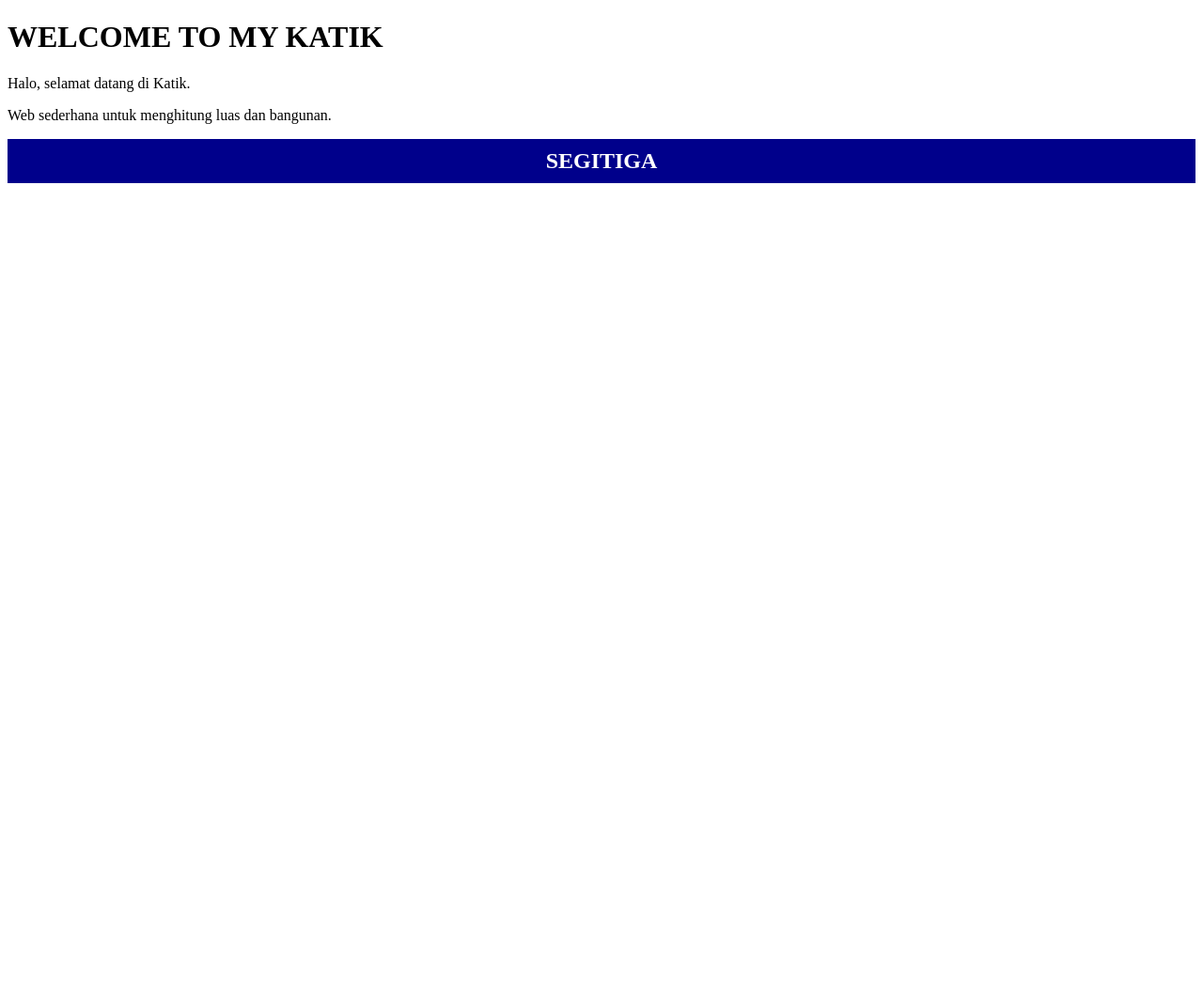
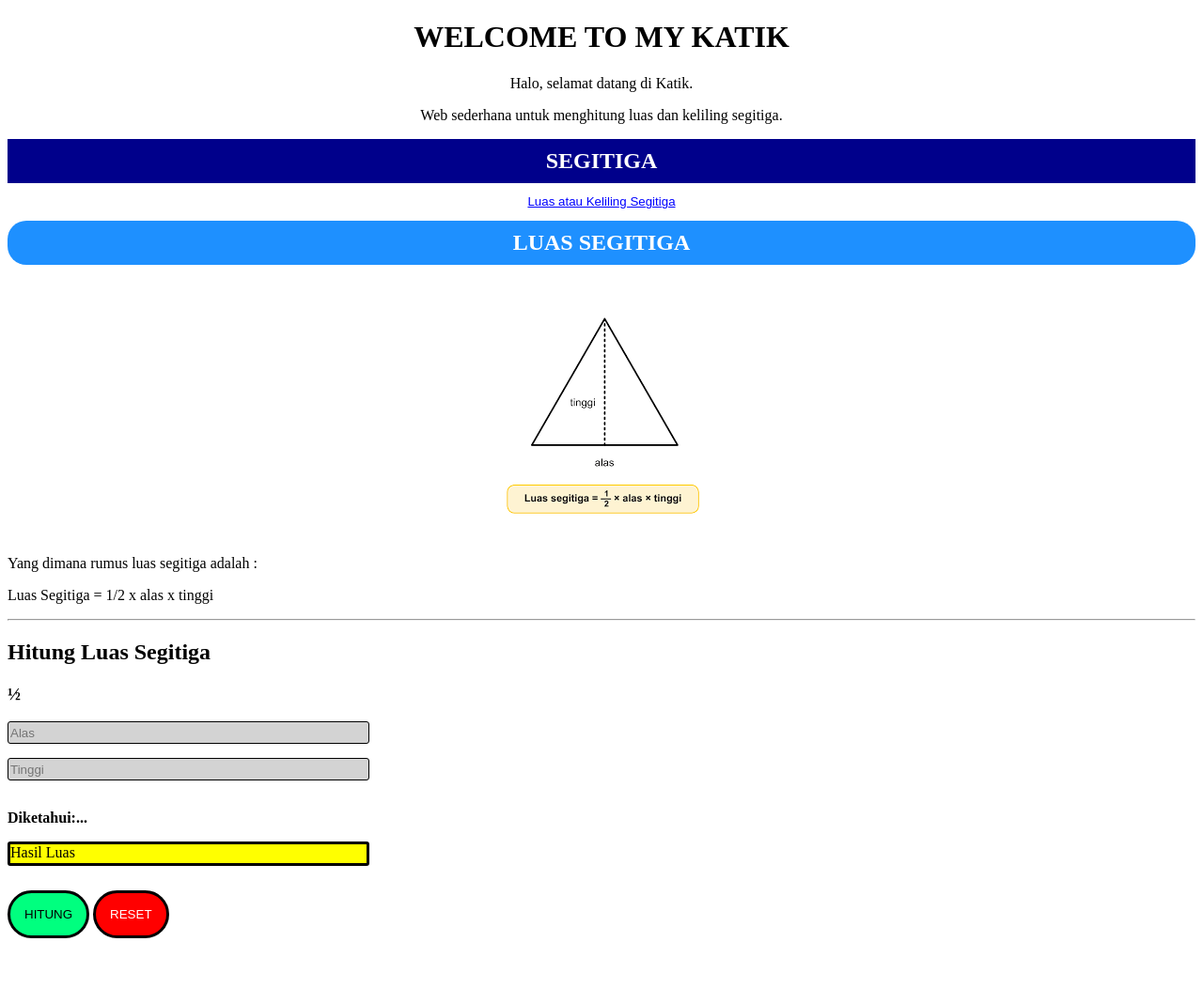
Before and after one commit to revou-fundamental-course/13-may-24-Darari17, a plain HTML site: page index.html in a window 1280 px wide. Shown: the whole page at 94% size. Before the commit the page ends 800 px from the top, so only its background shows below. Drawn offline with Linux system fonts and the light colour scheme.

Commit message:
mini project farid

```diff
--- a/css/style.css
+++ b/css/style.css
@@ -1,14 +1,127 @@
 /* css */
 
-.section-content {
+.header {
+    text-align: center;
+}
+
+.sub-header {
+    text-align: center;
+}
+
+
+.SEGITIGA {
     background-color: darkblue;
     padding-block: 10px;
-    /* align-items: center; */
     text-align: center;
     color: white;
-
 }
 
-.section-content>h2 {
+.SEGITIGA>h2 {
     margin: 0;
 }
+
+#kll-segitiga {
+    padding-top: 5px;
+    padding-bottom: 5px;
+    width: 100%;
+    background-color: white;
+    border: 0px;
+    color: blue;
+    height: 40px;
+}
+
+.luas-segitiga {
+    background-color: dodgerblue;
+    padding-block: 10px;
+    text-align: center;
+    color: white;
+    border-radius: 20px;
+}
+
+.luas-segitiga>h2 {
+    margin: 0;
+}
+
+.gambar-rumus-luas-segitiga {
+    text-align: center;
+    margin-top: 50px;
+    margin-bottom: 30px;
+}
+
+input {
+    background-color: lightgray;
+    border: 1px solid;
+    border-radius: 3px;
+}
+
+section>form>div>button {
+    padding: 15px;
+    border: 3px solid black;
+    border-radius: 40px;
+    margin-bottom: 50px;
+    margin-top: 10px;
+}
+
+.button {
+    justify-content: space-between;
+    flex-direction: column;
+    align-items: center;
+    gap: 30px;
+    margin-bottom: 50px;
+}
+
+#hitung-button {
+    background-color: springgreen;
+    margin-bottom: 0;
+}
+
+#reset-button {
+    background-color: red;
+    color: white;
+}
+
+.gambar-rumus-keliling-segitiga {
+    display: flex;
+    justify-content: center;
+    align-items: center;
+    margin-top: 50px;
+    margin-bottom: 30px;
+}
+
+.keliling-segitiga {
+    background-color: dodgerblue;
+    padding-block: 10px;
+    text-align: center;
+    color: white;
+    border-radius: 20px;
+}
+
+.keliling-segitiga>h2 {
+    margin: 0;
+}
+
+input {
+    width: 30%;
+    height: 20px;
+    margin-bottom: 15px;
+}
+
+#hasil_luas {
+    width: 30%;
+    height: 20px;
+    border: 3px solid black;
+    border-radius: 3px;
+    background-color: yellow;
+}
+
+#hasil_keliling {
+    width: 30%;
+    height: 20px;
+    border: 3px solid black;
+    border-radius: 3px;
+    background-color: yellow;
+}
+
+#keliling-section {
+    display: none;
+}
--- a/index.html
+++ b/index.html
@@ -3,22 +3,103 @@
     <head>
         <title>Kalkulator Matematik</title>
         <link rel="stylesheet" href="css/style.css">
+
     </head>
 
     <body>
         <header>
-            <h1>WELCOME TO MY KATIK</h1>
+            <h1 class="header">WELCOME TO MY KATIK</h1>
+            <section class="sub-header">
+                <p>Halo, selamat datang di Katik.</p>
+                <p>Web sederhana untuk menghitung luas dan keliling segitiga.</p>
+            </section>
+        </header>
         <section>
-            <p>Halo, selamat datang di Katik.</p>
-            <p>Web sederhana untuk menghitung luas dan bangunan.</p>
-        </section>
-        </header>
-
-        <section>
-            <div class="section-content">
+            <div class="SEGITIGA">
                 <h2>SEGITIGA</h2>
             </div>
         </section>
+        <section>
+            <button type="button" onclick="hideOrShow()" id="kll-segitiga"><u>Luas atau Keliling Segitiga</u></button>
+        </section>
 
+
+<!-- LUAS SEGITIGA -->
+        <section id="luas-section">
+            <div class="luas-segitiga">
+                <h2>LUAS SEGITIGA</h2>
+            </div>
+            <div class="gambar-rumus-luas-segitiga">
+                <img src="assets/luas segitiga.png">
+            </div>
+            <div>
+                <p>Yang dimana rumus luas segitiga adalah :</p>
+                <p>Luas Segitiga = 1/2 x alas x tinggi</p>
+            </div>
+            <hr/>
+            <section>
+                <header>
+                    <h2>Hitung Luas Segitiga</h2>
+                </header>
+                <section>
+                    <form id="form-luas">
+                        <h3 id="setengah" value="0.5">&#189</h3>
+                        <input placeholder="Alas" id="alas" type="number">
+                        <br />
+                        <input placeholder="Tinggi" id="tinggi" type="number">
+                        <br />
+                        <p><b>Diketahui:...</b></p>
+                        <div id="hasil-luas-container">
+                            <p id="hasil_luas">Hasil Luas</p>
+                        </div>
+                        <div class="button">
+                            <button type="button" onclick="hitungluas()" id="hitung-button">HITUNG</button>
+                            <button type="reset" id="reset-button">RESET</button>
+                        </div>
+                    </form>
+                </section>
+            </section>
+        </section>
+
+
+
+<!-- KELILING SEGITIGA -->
+        <section id="keliling-section">
+            <div class="keliling-segitiga">
+                <h2>KELILING SEGITIGA</h2>
+            </div>
+            <div class="gambar-rumus-keliling-segitiga">
+                <img src="assets/keliling-segitiga.png">
+            </div>
+            <div>
+                <p>Yang dimana rumus luas keliling adalah :</p>
+                <p>Keliling Segitiga = a + b + c</p>
+            </div>
+            <hr/>
+            <section>
+                <header>
+                    <h2>Hitung Keliling Segitiga</h2>
+                </header>
+                <section>
+                    <form id="form-keliling">
+                        <input placeholder="a" id="a" type="number"><br />
+                        <input placeholder="b" id="b" type="number"><br />
+                        <input placeholder="c" id="c" type="number"><br />
+                        <p><b>Diketahui:...</b></p>
+                        <div id="hasil_keliling_container">
+                            <p id="hasil_keliling">Hasil Keliling</p>
+                        </div>
+                        <div class="button">
+                            <button type="button" onclick="hitungkeliling()" id="hitung-button">HITUNG</button>
+                            <button type="reset" id="reset-button">RESET</button>
+                        </div>
+                    </form>
+                </section>
+            </section>
+        </section>
+
+
+
+    <script src="./js/script.js"></script>
     </body>
 </html>
--- a/js/script.js
+++ b/js/script.js
@@ -0,0 +1,48 @@
+function kllsegitiga() {
+    console.log("udah diklik")
+    }
+
+function hitungluas() {
+    var pertama = document.getElementById("alas").value;
+    var kedua = document.getElementById("tinggi").value
+    var luas = parseInt(pertama) * parseInt(kedua) / 2
+        console.log("Hasil dari hitung luas segitiga: " + luas)
+
+    document.getElementById("hasil_luas").innerHTML = luas
+}
+
+function hitungkeliling() {
+    var a = document.getElementById("a").value;
+    var b = document.getElementById("b").value;
+    var c = document.getElementById("c").value;
+    var keliling = parseInt(a) + parseInt(b) + parseInt(c)
+        console.log("Hasil dari hitung keliling segitiga: " + keliling)
+
+    document.getElementById("hasil_keliling").innerHTML = keliling
+}
+
+// reset luas
+document.getElementById("form-luas").addEventListener("reset", function(){
+document.getElementById("hasil_luas").innerHTML = ""
+console.log("clear")
+})
+
+// reset keliling
+document.getElementById("form-keliling").addEventListener("reset", function(){
+document.getElementById("hasil_keliling").innerHTML = ""
+console.log("clear")
+})
+
+let kelilingVisible = false
+function hideOrShow() {
+    if (kelilingVisible == false) {
+        kelilingVisible = true;
+        document.getElementById("luas-section").style.display = "none";
+        document.getElementById("keliling-section").style.display = "block";
+    }
+    else {
+        kelilingVisible = false;
+        document.getElementById("luas-section").style.display = "block";
+        document.getElementById("keliling-section").style.display = "none";
+    }
+}
```
Also changed, not shown: assets/keliling-segitiga.png (added), assets/luas segitiga.png (added).
